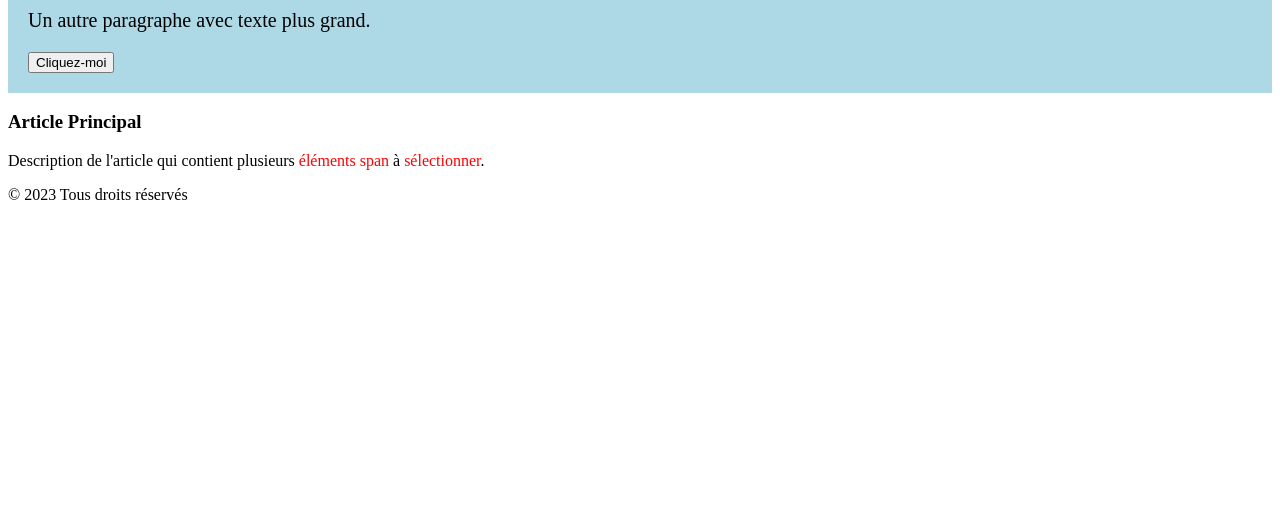
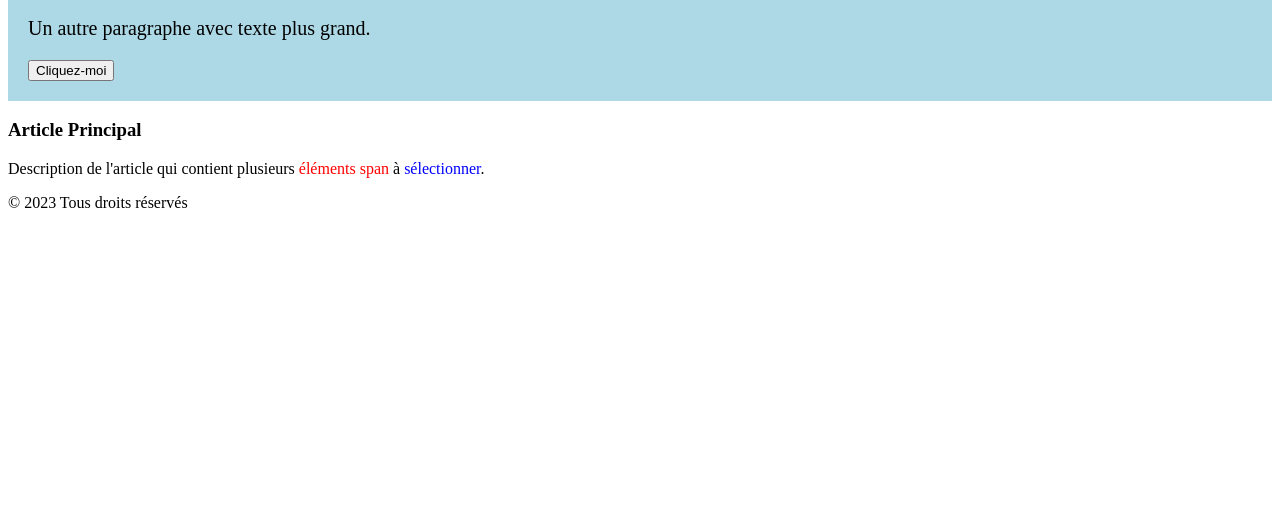
Before and after one commit to theog48/tutojs, a plain HTML site: page index.html in a window 1280 px wide. Shown: the part 284-800 px from the top of the page. Drawn offline with Linux system fonts and the light colour scheme.

Commit message:
Update index.html

```diff
--- a/index.html
+++ b/index.html
@@ -37,5 +37,31 @@
     <footer>
         <p>© 2023 Tous droits réservés</p>
     </footer>
+    <script>
+        const header = document.getElementById('main-header');
+        header.style.backgroundColor = "red";
+        console.log(header)
+        const hightlight1 = document.querySelectorAll('.highlight');
+        hightlight1.forEach(item => {
+        item.style.color = "blue";
+        });
+        highlight = document.querySelector("span");
+        highlight.style.color ="red";
+        const menuItems = document.querySelectorAll('nav .menu-item');
+        menuItems.forEach(item => {
+        item.style.border = '1px solid black';
+        });
+        const title = document.querySelector('.title')
+        title.addEventListener('click',function(){
+            title.style.color ="white";
+        });
+        const span = document.querySelector(".span")
+        span.addEventListener('mouseenter', function(){
+            span.style.color ="white"
+        })
+        span.addEventListener('mouseleave', function() {
+        span.style.color = "";
+        });
+    </script>
 </body>
 </html>
```
